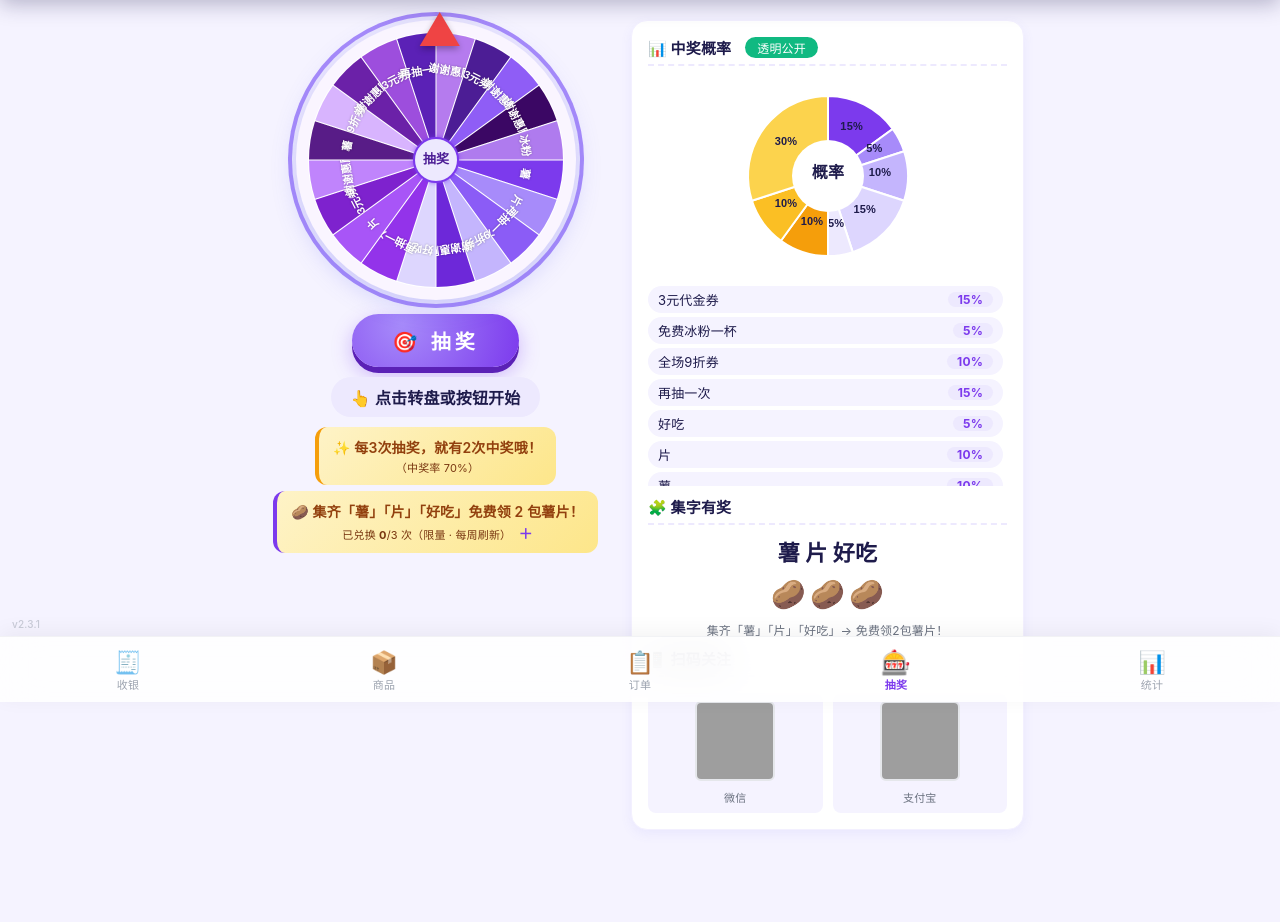
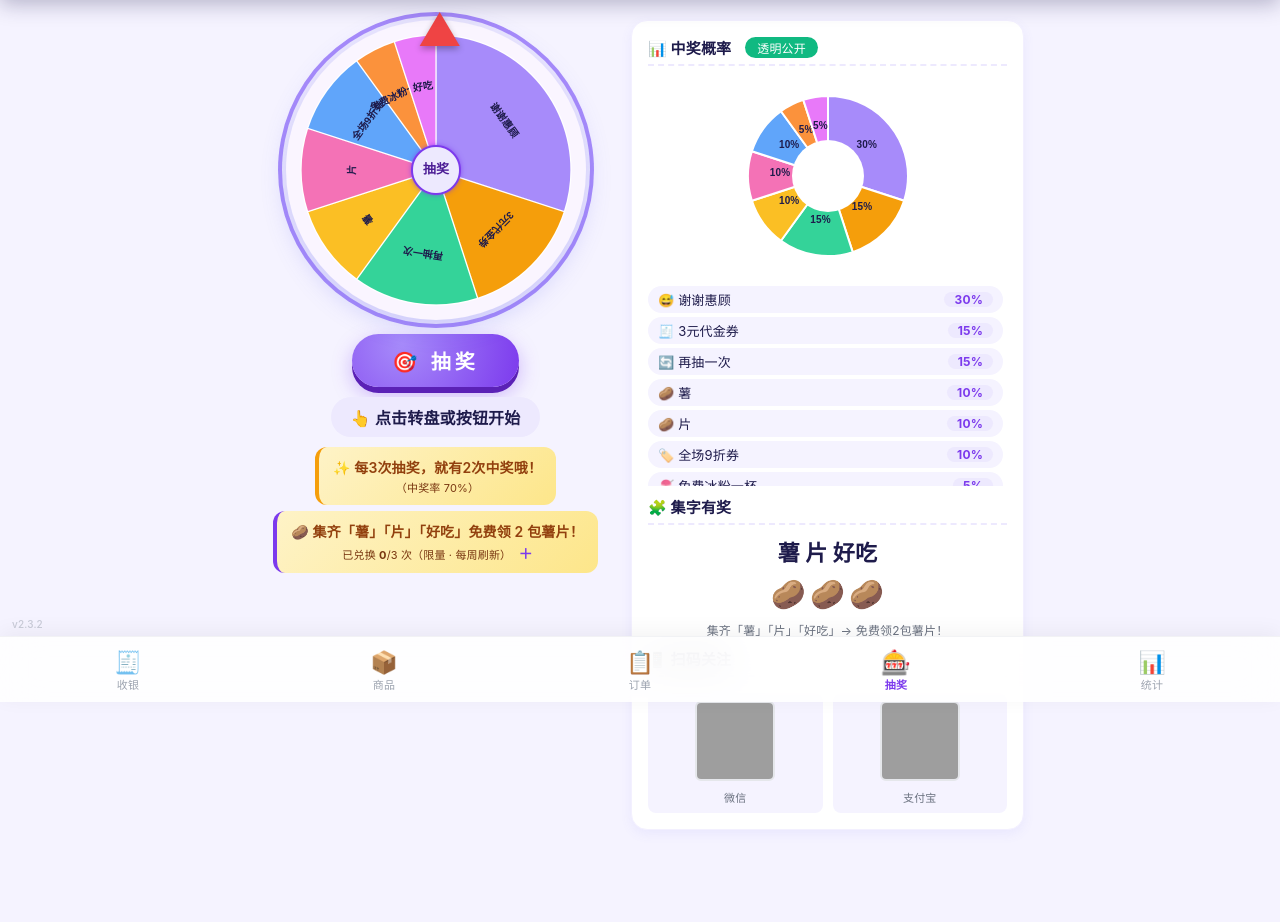
Before and after one commit to MrColder666/store-pos, a Flask app: page /lucky in a window 1280 px wide. Shown: the part 98-1020 px from the top of the page. Run offline with Flask 3, Linux system fonts and the light colour scheme; data that the repository does not hold is empty; grey boxes are pictures that could not be loaded.

Commit message:
v2.3.2: 转盘改为饼图样式 — 相同奖项合并为一个扇形
- 8 个扇形按概率比例分配（谢谢惠顾 30% 最大）
- 文字沿径向排列，避免重叠
- 加权随机抽奖，概率精准对应扇形面积
- 各奖项独立颜色区分

```diff
--- a/templates/index.html
+++ b/templates/index.html
@@ -50,7 +50,7 @@
 <!-- Toast -->
 <div class="toast" id="toast"></div>
 
-<div class="version-badge">v2.3.1</div>
+<div class="version-badge">v2.3.2</div>
 
 <!-- Coupon Password Modal -->
 <div class="modal-bg" id="coupon-pw-bg">
--- a/templates/lucky.html
+++ b/templates/lucky.html
@@ -9,7 +9,7 @@
 .lucky-container { max-width: 800px; margin: 0 auto; padding: 12px 16px; }
 .row-main { display: flex; flex-wrap: wrap; gap: 16px; margin-top: 8px; }
 .wheel-area { flex: 1; min-width: 300px; display: flex; flex-direction: column; align-items: center; }
-.wheel-wrapper { position: relative; width: 280px; height: 280px; margin: 0 auto; }
+.wheel-wrapper { position: relative; width: 300px; height: 300px; margin: 0 auto; }
 canvas#wheelCanvas { width: 100%; height: 100%; display: block; border-radius: 50%; box-shadow: 0 8px 24px rgba(99,102,241,0.25), 0 0 0 4px #ede9fe, 0 0 0 8px var(--primary-light); cursor: pointer; background: #faf5ff; }
 .pointer { position: absolute; top: -12px; left: 50%; transform: translateX(-50%); width: 36px; height: 40px; z-index: 10; }
 .pointer::before { content: "▲"; font-size: 44px; line-height: 1; color: var(--danger); display: block; text-shadow: 0 3px 6px rgba(0,0,0,0.3); }
@@ -33,7 +33,7 @@ canvas#wheelCanvas { width: 100%; height: 100%; display: block; border-radius: 5
 .qr-card { flex: 1; text-align: center; background: var(--bg); border-radius: var(--radius-sm); padding: 8px; }
 .qr-card img { width: 80px; height: 80px; border-radius: 6px; border: 2px solid var(--border); }
 .qr-card .label { font-size: 11px; color: var(--text-secondary); margin-top: 4px; }
-@media (max-width: 640px) { .row-main { flex-direction: column; } .wheel-wrapper { width: 240px; height: 240px; } }
+@media (max-width: 640px) { .row-main { flex-direction: column; } .wheel-wrapper { width: 260px; height: 260px; } }
 </style>
 </head>
 <body>
@@ -48,7 +48,7 @@ canvas#wheelCanvas { width: 100%; height: 100%; display: block; border-radius: 5
     <div class="wheel-area">
       <div class="wheel-wrapper">
         <div class="pointer"></div>
-        <canvas id="wheelCanvas" width="560" height="560"></canvas>
+        <canvas id="wheelCanvas" width="600" height="600"></canvas>
       </div>
       <button class="spin-btn" id="spinButton">🎯 抽奖</button>
       <div class="result-toast" id="resultDisplay">👆 点击转盘或按钮开始</div>
@@ -100,15 +100,13 @@ canvas#wheelCanvas { width: 100%; height: 100%; display: block; border-radius: 5
 </nav>
 
 <div class="toast" id="toast"></div>
-<div class="version-badge">v2.3.1</div>
+<div class="version-badge">v2.3.2</div>
 
 <!-- Admin Modal -->
 <div class="modal-bg" id="admin-bg">
   <div class="modal" style="text-align:center;max-width:360px;">
     <h2>🔐 管理员操作</h2>
-    <p style="font-size:14px;color:var(--text-secondary);margin-bottom:8px;">
-      当前已兑换 <b id="adminCurrent">0</b>/3 次
-    </p>
+    <p style="font-size:14px;color:var(--text-secondary);margin-bottom:8px;">当前已兑换 <b id="adminCurrent">0</b>/3 次</p>
     <div class="btn-row" style="flex-direction:column;gap:8px;">
       <button class="btn btn-accent btn-block" onclick="adminDecrement()">－ 减少一次（退一个额度）</button>
       <button class="btn btn-danger btn-block" onclick="adminReset()">🔄 重置进度（回到 3 次）</button>
@@ -133,99 +131,102 @@ canvas#wheelCanvas { width: 100%; height: 100%; display: block; border-radius: 5
 function toast(m) { const t=document.getElementById('toast'); t.textContent=m; t.className='toast show'; setTimeout(()=>t.className='toast',2000); }
 
 (function() {
-  // ── Prize data (shuffled) ──
-  const prizeSlots = [
-    '薯','谢谢惠顾','片','再抽一次','好吃','谢谢惠顾',
-    '免费冰粉一杯','全场9折券','3元代金券','谢谢惠顾',
-    '薯','再抽一次','片','谢谢惠顾','3元代金券','再抽一次',
-    '全场9折券','谢谢惠顾','3元代金券','谢谢惠顾'
+  // ── Merged prize sectors (proportional to probability) ──
+  const sectors = [
+    { name:'谢谢惠顾', weight:30, color:'#a78bfa', emoji:'😅' },
+    { name:'3元代金券', weight:15, color:'#f59e0b', emoji:'🧾' },
+    { name:'再抽一次', weight:15, color:'#34d399', emoji:'🔄' },
+    { name:'薯', weight:10, color:'#fbbf24', emoji:'🥔' },
+    { name:'片', weight:10, color:'#f472b6', emoji:'🥔' },
+    { name:'全场9折券', weight:10, color:'#60a5fa', emoji:'🏷️' },
+    { name:'免费冰粉一杯', weight:5, color:'#fb923c', emoji:'🍧' },
+    { name:'好吃', weight:5, color:'#e879f9', emoji:'🥔' },
   ];
-  for (let i = prizeSlots.length - 1; i > 0; i--) {
-    const j = Math.floor(Math.random() * (i + 1));
-    [prizeSlots[i], prizeSlots[j]] = [prizeSlots[j], prizeSlots[i]];
-  }
-
-  const countMap = {};
-  prizeSlots.forEach(p => countMap[p] = (countMap[p]||0) + 1);
-  const total = prizeSlots.length;
-  const uniquePrizes = Object.keys(countMap).sort();
+  const totalWeight = sectors.reduce((s,p) => s+p.weight, 0);
+  // Build cumulative angles for spinning
+  let cumulative = 0;
+  sectors.forEach(s => { s.startAngle = cumulative; cumulative += (s.weight/totalWeight)*2*Math.PI; s.endAngle = cumulative; });
 
   // ── Probability list ──
-  (function() {
-    let html = '';
-    uniquePrizes.forEach(name => {
-      html += `<li><span>${name}</span><span class="prob-value">${Math.round(countMap[name]/total*100)}%</span></li>`;
+  (function(){
+    let html='';
+    sectors.forEach(s => {
+      html += `<li><span>${s.emoji} ${s.name}</span><span class="prob-value">${s.weight}%</span></li>`;
     });
     document.getElementById('probabilityList').innerHTML = html;
   })();
 
-  // ── Pie chart ──
-  (function() {
+  // ── Pie chart (same as wheel, smaller) ──
+  (function(){
     const pc = document.getElementById('pieChart');
     const pctx = pc.getContext('2d');
     const pw=pc.width, ph=pc.height, pr=Math.min(pw,ph)/2-20, px=pw/2, py=ph/2;
-    const colors = ['#7c3aed','#a78bfa','#c4b5fd','#ddd6fe','#ede9fe','#f59e0b','#fbbf24','#fcd34d'];
     let sa = -Math.PI/2;
-    uniquePrizes.forEach((name,i) => {
-      const pct = countMap[name]/total, ea = sa+pct*Math.PI*2;
+    sectors.forEach(s => {
+      const ea = sa + (s.weight/totalWeight)*2*Math.PI;
       pctx.beginPath(); pctx.moveTo(px,py); pctx.arc(px,py,pr,sa,ea); pctx.closePath();
-      pctx.fillStyle = colors[i%colors.length]; pctx.fill();
+      pctx.fillStyle = s.color; pctx.fill();
       pctx.strokeStyle = '#fff'; pctx.lineWidth = 2; pctx.stroke();
       const mid = sa + (ea-sa)/2;
-      pctx.fillStyle = '#1e1b4b'; pctx.font = 'bold 11px sans-serif'; pctx.textAlign = 'center';
-      pctx.fillText(Math.round(pct*100)+'%', px+Math.cos(mid)*pr*0.65, py+Math.sin(mid)*pr*0.65);
+      pctx.fillStyle = '#1e1b4b'; pctx.font = 'bold 10px sans-serif'; pctx.textAlign = 'center';
+      pctx.fillText(s.weight+'%', px+Math.cos(mid)*pr*0.6, py+Math.sin(mid)*pr*0.6);
       sa = ea;
     });
     pctx.beginPath(); pctx.arc(px,py,pr*0.45,0,Math.PI*2); pctx.fillStyle='#fff'; pctx.fill();
-    pctx.fillStyle='#1e1b4b'; pctx.font='bold 16px sans-serif'; pctx.textAlign='center'; pctx.fillText('概率',px,py+2);
   })();
 
   // ── Canvas wheel ──
   const canvas = document.getElementById('wheelCanvas');
   const ctx = canvas.getContext('2d');
-  const W=560, H=560, cx=W/2, cy=H/2, radius=255;
-  const wheelColors = [
-    '#7c3aed','#a78bfa','#8b5cf6','#c4b5fd','#6d28d9','#ddd6fe',
-    '#9333ea','#a855f7','#7e22ce','#c084fc','#581c87','#d8b4fe',
-    '#6b21a8','#9d4edd','#5b21b6','#b57bee','#4c1d95','#8f5df6',
-    '#3b0764','#af7bee'
-  ];
+  const W=600, H=600, cx=W/2, cy=H/2, radius=270;
   let currentRotation = 0, isSpinning = false;
 
   function drawWheel(rot) {
     ctx.clearRect(0, 0, W, H);
-    const sliceAngle = (Math.PI*2) / prizeSlots.length;
-    for (let i = 0; i < prizeSlots.length; i++) {
-      const sa = rot + i * sliceAngle, ea = sa + sliceAngle;
+    let sa = rot - Math.PI/2; // start from top
+    sectors.forEach(s => {
+      const sweep = (s.weight/totalWeight) * 2 * Math.PI;
+      const ea = sa + sweep;
+      // Draw sector
       ctx.beginPath(); ctx.moveTo(cx,cy); ctx.arc(cx,cy,radius,sa,ea); ctx.closePath();
-      ctx.fillStyle = wheelColors[i % wheelColors.length]; ctx.fill();
-      ctx.strokeStyle = '#fff'; ctx.lineWidth = 2; ctx.stroke();
+      ctx.fillStyle = s.color; ctx.fill();
+      ctx.strokeStyle = '#fff'; ctx.lineWidth = 2.5; ctx.stroke();
 
-      const mid = sa + sliceAngle/2;
-      const textR = radius * 0.7;
-      const x = cx + Math.cos(mid) * textR;
-      const y = cy + Math.sin(mid) * textR;
-      let label = prizeSlots[i];
-      if (label.includes('3元代金券')) label = '3元券';
-      else if (label.includes('全场9折')) label = '9折券';
-      else if (label.includes('免费冰粉')) label = '冰粉';
+      // Draw vertical text (center-outward, characters stacked)
+      const mid = sa + sweep/2;
+      const textR = radius * 0.62;
+      const tx = cx + Math.cos(mid) * textR;
+      const ty = cy + Math.sin(mid) * textR;
 
       ctx.save();
-      ctx.translate(x, y);
-      // Rotate text so it ALWAYS reads radially outward (top-to-bottom for top, etc.)
-      // mid points from center to slice center. Text should align with that radial direction.
-      const textAngle = mid + Math.PI/2; // rotate 90° so text is perpendicular to radius
-      ctx.rotate(textAngle);
-      ctx.font = 'bold 22px "PingFang SC",sans-serif';
-      ctx.fillStyle = '#fff';
+      ctx.translate(tx, ty);
+      // Rotate so text reads along the radial direction
+      ctx.rotate(mid + Math.PI/2);
+      ctx.fillStyle = '#1e1b4b';
       ctx.textAlign = 'center';
       ctx.textBaseline = 'middle';
-      ctx.shadowColor = 'rgba(0,0,0,0.3)'; ctx.shadowBlur = 4;
-      ctx.fillText(label, 0, 0);
+
+      // For wider sectors, use larger font; for narrow, smaller
+      const fontSize = sweep > 0.25 ? 20 : sweep > 0.15 ? 15 : 12;
+      ctx.font = `bold ${fontSize}px "PingFang SC",sans-serif`;
+
+      // Draw text vertically — one character per line if it fits better
+      let label = s.name;
+      if (label.length > 3 && sweep < 0.3) {
+        // Split into two lines
+        const mid = Math.ceil(label.length/2);
+        ctx.font = `bold 13px "PingFang SC",sans-serif`;
+        ctx.fillText(label.slice(0,mid), 0, -9);
+        ctx.fillText(label.slice(mid), 0, 9);
+      } else {
+        ctx.fillText(label, 0, 0);
+      }
       ctx.restore();
-    }
-    // Center
-    ctx.beginPath(); ctx.arc(cx,cy,44,0,Math.PI*2);
+
+      sa = ea;
+    });
+    // Center button
+    ctx.beginPath(); ctx.arc(cx,cy,48,0,Math.PI*2);
     ctx.fillStyle = '#ede9fe'; ctx.shadowBlur = 12; ctx.shadowColor = '#7c3aed';
     ctx.fill(); ctx.shadowBlur = 0;
     ctx.strokeStyle = '#7c3aed'; ctx.lineWidth = 4; ctx.stroke();
@@ -234,25 +235,31 @@ function toast(m) { const t=document.getElementById('toast'); t.textContent=m; t
   }
   drawWheel(currentRotation);
 
-  // ── Spin logic ──
+  // ── Spin logic (weighted random) ──
   const spinBtn = document.getElementById('spinButton');
   const resultDisplay = document.getElementById('resultDisplay');
 
-  function getPrize(angle) {
-    const sliceAngle = (Math.PI*2) / prizeSlots.length;
-    const pointerAngle = -Math.PI/2;
-    let diff = (pointerAngle - angle) % (Math.PI*2);
-    if (diff < 0) diff += Math.PI*2;
-    return prizeSlots[Math.floor(diff / sliceAngle) % prizeSlots.length];
+  function pickPrize() {
+    let r = Math.random() * totalWeight;
+    for (let s of sectors) {
+      r -= s.weight;
+      if (r <= 0) return s;
+    }
+    return sectors[sectors.length-1];
   }
 
   function spinWheel() {
     if (isSpinning) return;
     isSpinning = true; spinBtn.disabled = true;
     resultDisplay.innerHTML = '🎰 转动中...';
-    const extra = 5+Math.random()*3;
-    const target = currentRotation + extra*2*Math.PI + Math.random()*2*Math.PI;
-    const start = currentRotation, totalDist = target-start;
+
+    const result = pickPrize();
+    // Random position within the result sector
+    const sweep = (result.weight/totalWeight)*2*Math.PI;
+    const targetAngle = -result.startAngle - Math.PI/2 - Math.random()*sweep;
+    const totalTurns = 5 + Math.random()*3;
+    const target = currentRotation + totalTurns*2*Math.PI + (targetAngle - (currentRotation % (2*Math.PI)) + 4*Math.PI) % (2*Math.PI);
+    const start = currentRotation, totalDist = target - start;
     const duration = 1800+Math.random()*800;
     const startTime = performance.now();
 
@@ -264,9 +271,7 @@ function toast(m) { const t=document.getElementById('toast'); t.textContent=m; t
       currentRotation = rot;
       if (p < 1) { requestAnimationFrame(anim); return; }
       drawWheel(currentRotation);
-      const prize = getPrize(currentRotation);
-      const emojis = {'薯':'🥔','片':'🥔','好吃':'🥔','免费冰粉一杯':'🍧','3元代金券':'🧾','再抽一次':'🔄','全场9折券':'🏷️','谢谢惠顾':'😅'};
-      resultDisplay.innerHTML = `${emojis[prize]||'🎉'} 恭喜：${prize}`;
+      resultDisplay.innerHTML = `${result.emoji} 恭喜：${result.name}`;
       isSpinning = false; spinBtn.disabled = false;
     }
     requestAnimationFrame(anim);
@@ -276,62 +281,25 @@ function toast(m) { const t=document.getElementById('toast'); t.textContent=m; t
   canvas.addEventListener('click', spinWheel);
   canvas.addEventListener('touchstart', e => { e.preventDefault(); spinWheel(); });
 
-  // ── Load completion count ──
+  // ── Load count ──
   function loadCount() {
     fetch('/api/lucky/count').then(r=>r.json()).then(d => {
       document.getElementById('completeCount').textContent = d.count;
       document.getElementById('adminCurrent').textContent = d.count;
-      // Update potatoes: 3 - count are bright, count are dim
       const potatoes = document.getElementById('potatoRow').children;
-      for (let i = 0; i < 3; i++) {
-        potatoes[i].className = i < d.count ? 'potato-dim' : '';
-      }
+      for (let i = 0; i < 3; i++) potatoes[i].className = i < d.count ? 'potato-dim' : '';
     });
   }
   loadCount();
 })();
 
 // ── Admin flow ──
-function openAdmin() {
-  document.getElementById('pw-input').value = '';
-  document.getElementById('pw-bg').classList.add('active');
-  setTimeout(() => document.getElementById('pw-input').focus(), 100);
-}
+function openAdmin() { document.getElementById('pw-input').value=''; document.getElementById('pw-bg').classList.add('active'); setTimeout(()=>document.getElementById('pw-input').focus(),100); }
 function closePw() { document.getElementById('pw-bg').classList.remove('active'); }
 function closeAdmin() { document.getElementById('admin-bg').classList.remove('active'); }
-
-function confirmPw() {
-  if (document.getElementById('pw-input').value !== '102938') { toast('❌ 密码错误'); return; }
-  document.getElementById('pw-bg').classList.remove('active');
-  document.getElementById('admin-bg').classList.add('active');
-}
-
-async function adminDecrement() {
-  const res = await fetch('/api/lucky/decrement', { method: 'POST' });
-  const d = await res.json();
-  toast('✅ 已减少，剩余 ' + (3-d.count) + ' 次');
-  closeAdmin();
-  // Reload count
-  fetch('/api/lucky/count').then(r=>r.json()).then(d => {
-    document.getElementById('completeCount').textContent = d.count;
-    document.getElementById('adminCurrent').textContent = d.count;
-    const potatoes = document.getElementById('potatoRow').children;
-    for (let i = 0; i < 3; i++) potatoes[i].className = i < d.count ? 'potato-dim' : '';
-  });
-}
-
-async function adminReset() {
-  const res = await fetch('/api/lucky/reset', { method: 'POST' });
-  const d = await res.json();
-  if (d.ok) { toast('✅ 已重置为 3 次'); }
-  closeAdmin();
-  fetch('/api/lucky/count').then(r=>r.json()).then(d => {
-    document.getElementById('completeCount').textContent = d.count;
-    document.getElementById('adminCurrent').textContent = d.count;
-    const potatoes = document.getElementById('potatoRow').children;
-    for (let i = 0; i < 3; i++) potatoes[i].className = i < d.count ? 'potato-dim' : '';
-  });
-}
+function confirmPw() { if (document.getElementById('pw-input').value!=='102938') { toast('❌ 密码错误'); return; } document.getElementById('pw-bg').classList.remove('active'); document.getElementById('admin-bg').classList.add('active'); }
+async function adminDecrement() { const r=await fetch('/api/lucky/decrement',{method:'POST'}); const d=await r.json(); toast('✅ 已减少，剩余 '+(3-d.count)+' 次'); closeAdmin(); fetch('/api/lucky/count').then(r=>r.json()).then(d=>{document.getElementById('completeCount').textContent=d.count;document.getElementById('adminCurrent').textContent=d.count;const p=document.getElementById('potatoRow').children;for(let i=0;i<3;i++)p[i].className=i<d.count?'potato-dim':'';}); }
+async function adminReset() { await fetch('/api/lucky/reset',{method:'POST'}); toast('✅ 已重置为 3 次'); closeAdmin(); fetch('/api/lucky/count').then(r=>r.json()).then(d=>{document.getElementById('completeCount').textContent=d.count;document.getElementById('adminCurrent').textContent=d.count;const p=document.getElementById('potatoRow').children;for(let i=0;i<3;i++)p[i].className=i<d.count?'potato-dim':'';}); }
 </script>
 </body>
 </html>
--- a/templates/orders.html
+++ b/templates/orders.html
@@ -101,7 +101,7 @@
   <a href="/stats"><span class="icon">📊</span>统计</a></nav>
 
 <!-- Toast -->
-<div class="version-badge">v2.3.1</div>
+<div class="version-badge">v2.3.2</div>
 <div class="toast" id="toast"></div>
 
 <script>
--- a/templates/products.html
+++ b/templates/products.html
@@ -72,7 +72,7 @@
 </div>
 
 <!-- Toast -->
-<div class="version-badge">v2.3.1</div>
+<div class="version-badge">v2.3.2</div>
 <div class="toast" id="toast"></div>
 
 <!-- Confirm Modal -->
--- a/templates/stats.html
+++ b/templates/stats.html
@@ -140,6 +140,6 @@ async function loadStats() {
 
 loadStats();
 </script>
-<div class="version-badge">v2.3.1</div>
+<div class="version-badge">v2.3.2</div>
 </body>
 </html>
--- a/templates/weekly.html
+++ b/templates/weekly.html
@@ -167,6 +167,6 @@ async function loadWeekly() {
 
 loadWeekly();
 </script>
-<div class="version-badge">v2.3.1</div>
+<div class="version-badge">v2.3.2</div>
 </body>
 </html>
```
Also changed, not shown: CHANGELOG.md, README.md.
